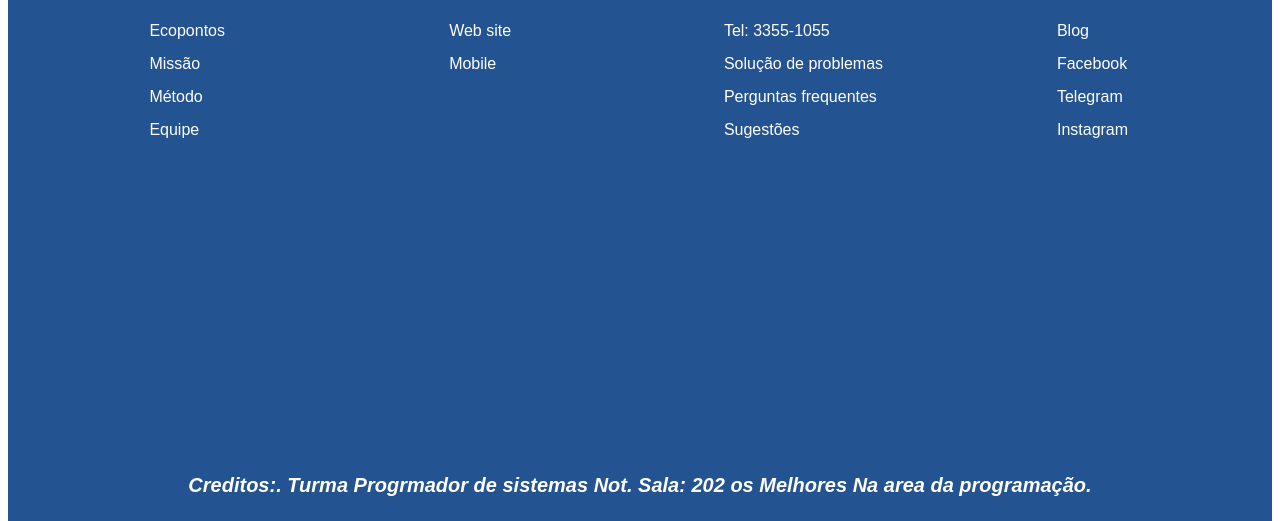
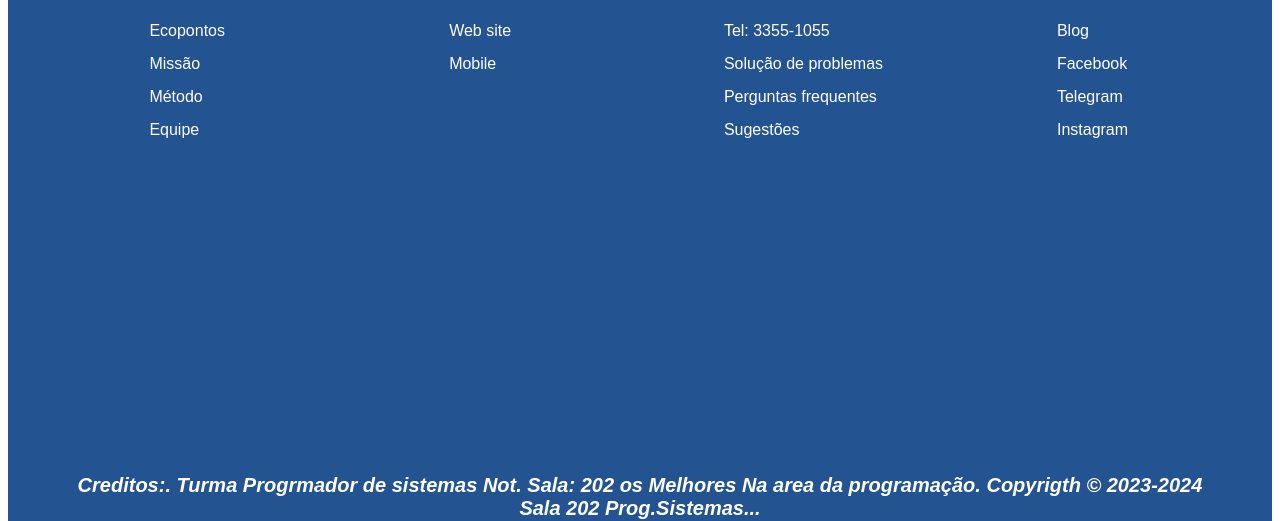
Before and after one commit to prof-freedson/pi-ensaio, a plain HTML site: page index.html in a window 1280 px wide. Shown: the part 283-804 px from the top of the page. Drawn offline with Linux system fonts and the light colour scheme.

Commit message:
Finalizado o rodape com Creditos

```diff
--- a/index.html
+++ b/index.html
@@ -42,7 +42,9 @@
         <li><a href="https://github.com/prof-freedson/pi-ensaio">Instagram</a></li>
     </div>
 </div>
-<p><b><i>Creditos:. Turma Progrmador de sistemas Not. Sala: 202 os Melhores Na area da programação.</i></b></p>
+<p><b><i>Creditos:. Turma Progrmador de sistemas Not. Sala: 202 os Melhores Na area da programação.
+          Copyrigth © 2023-2024 Sala 202 Prog.Sistemas...
+</i></b></p>
 </footer>
 </body>
 </html>
```
